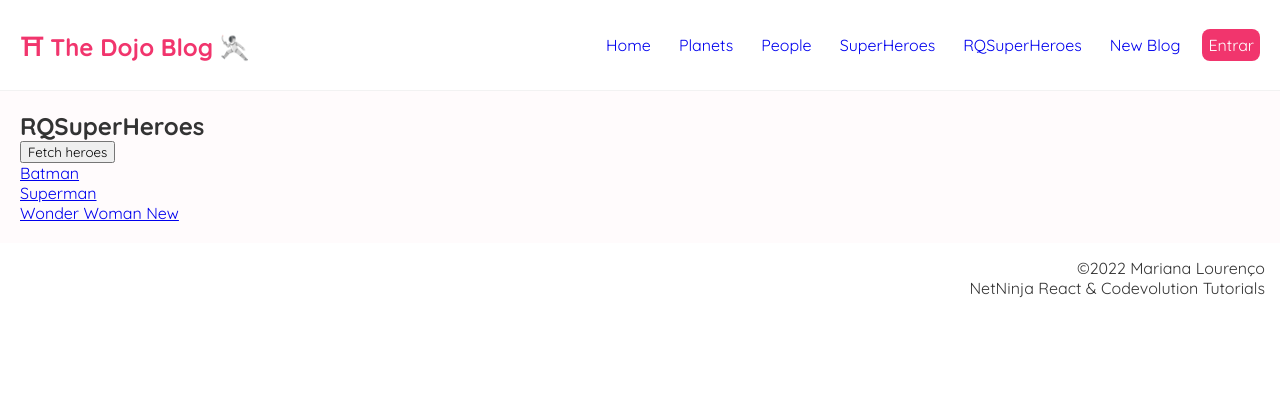
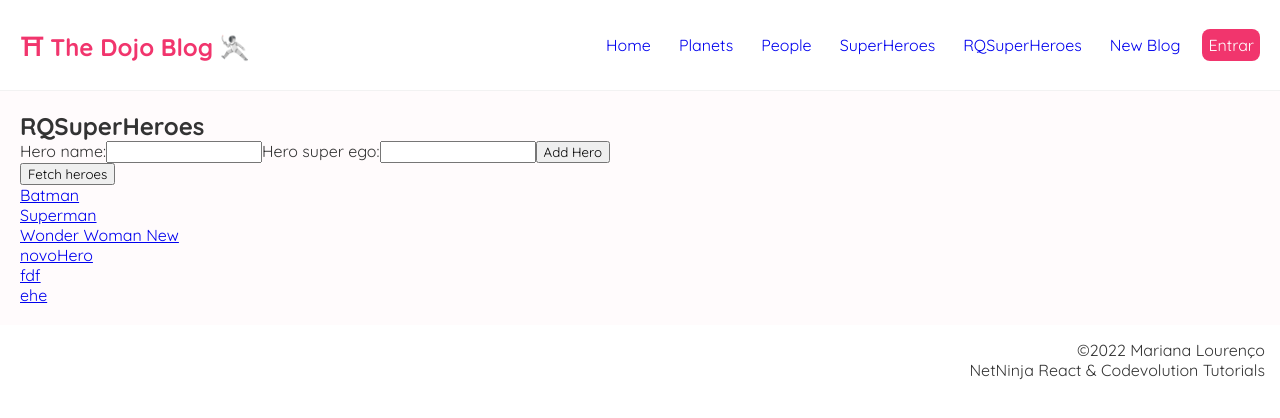
Before and after one commit to midlourenco/dojo-blog, a React (Create React App) app: page /rqsuperheroes in a window 1280 px wide. Shown: the top 418 px of the page. Built offline with nearby package versions, Linux system fonts and the light colour scheme; data requests are answered from the project's data file.

Commit message:
post query with react query

```diff
--- a/data/db.json
+++ b/data/db.json
@@ -46,6 +46,21 @@
       "id": 3,
       "name": "Wonder Woman New",
       "alterEgo": "Princess Diana"
+    },
+    {
+      "name": "novoHero",
+      "alterEgo": "NovoEgo",
+      "id": 4
+    },
+    {
+      "name": "fdf",
+      "alterEgo": "gds<",
+      "id": 5
+    },
+    {
+      "name": "ehe",
+      "alterEgo": "ooa",
+      "id": 6
     }
   ],
   "friends": [
@@ -71,7 +86,11 @@
   "channels": [
     {
       "id": "codevolution",
-      "courses": ["react", "vue", "angular"]
+      "courses": [
+        "react",
+        "vue",
+        "angular"
+      ]
     }
   ],
   "colors": [
--- a/src/hooks/useSuperHeroesData.js
+++ b/src/hooks/useSuperHeroesData.js
@@ -1,8 +1,14 @@
-import {useQuery } from "react-query"
+import {useQuery, useMutation } from "react-query"
 import axios from "axios"
 
 const fetchSuperHeroes = ()=>{
     return  axios.get('http://localhost:4000/superheroes')
+}
+
+
+const addSuperHeroes=(newHero)=>{
+    return  axios.post('http://localhost:4000/superheroes',newHero)
+
 }
 
 function useSuperHeroesData(onSuccess,onError) {
@@ -15,7 +21,14 @@ function useSuperHeroesData(onSuccess,onError) {
             onError,
         })
 
+}
 
+
+export const useAddSuperHeroData =()=>{
+    return useMutation(addSuperHeroes)
+}
+
+export default useSuperHeroesData
 
         //várias opções que se podem passar dentro do terceiro argumento:
     // return useQuery(
@@ -42,7 +55,3 @@ function useSuperHeroesData(onSuccess,onError) {
     //         // }
 
     //     })
-
-}
-
-export default useSuperHeroesData
--- a/src/pages/BlogDetails.js
+++ b/src/pages/BlogDetails.js
@@ -1,5 +1,5 @@
 import { useParams, useNavigate} from "react-router-dom";
-import useFetch from "../useFetch";
+import useFetch from "../hooks/useFetch";
 
 function BlogDetails() {
     const { id } = useParams()
--- a/src/pages/Home.js
+++ b/src/pages/Home.js
@@ -1,6 +1,6 @@
 import { useEffect, useState } from "react"
 import BlogList from "../components/BlogList";
-import useFetch from "../useFetch";
+import useFetch from "../hooks/useFetch";
 
 
 const Home = () => {
--- a/src/pages/RQSuperHeroes.js
+++ b/src/pages/RQSuperHeroes.js
@@ -1,6 +1,7 @@
+import { useState } from "react"
 import {useQuery} from "react-query"
 import axios from "axios"
-import useSuperHeroData from "../hooks/useSuperHeroesData"
+import useSuperHeroData, {useAddSuperHeroData} from "../hooks/useSuperHeroesData"
 import { Link } from "react-router-dom"
 
 const fetchSuperHeroes = ()=>{
@@ -8,6 +9,9 @@ const fetchSuperHeroes = ()=>{
 }
 
 function RQSuperHeros() {
+    const [heroName, setHeroName]=useState("")
+    const [heroEgo, setHeroEgo]=useState("")
+
     const onSuccess=(data)=>{
         console.log("Perform side effect after data fetching", data)
     }
@@ -17,10 +21,21 @@ function RQSuperHeros() {
 
     const {isLoading, data, isError, error, isFetching, refetch} = useSuperHeroData(onSuccess,onError)
 
+    const {mutate: addHero, isLoading: isLoadingOnAdding, isError: isErrorOnAdding,error: errorOnAdding} = useAddSuperHeroData()
+
+    const handleAddHeroClick=(e)=>{
+    //  e.preventDefault();
+    console.log(heroName, heroEgo )
+    const newHero = {name: heroName, alterEgo: heroEgo}
+    addHero(newHero)
+    setHeroName("")
+    setHeroEgo("")
+    }
+
     if(isLoading || isFetching){
         return <h2>Loading...</h2>
     }
-    if(isError){
+    if(isError ){
         return <h2>{error.message}</h2>
     }
 
@@ -28,6 +43,26 @@ function RQSuperHeros() {
     return (
         <>
             <h2>RQSuperHeroes</h2>
+            <div>
+                <label for="heroName">Hero name:</label>
+                <input
+                id="heroName"
+                type="text"
+                value={heroName}
+                onChange={(e)=>setHeroName(e.target.value)}
+                />
+                <label for="heroSuperEgo">Hero super ego:</label>
+                <input
+                id="heroSuperEgo"
+                type="text"
+                value={heroEgo}
+                onChange={(e)=>setHeroEgo(e.target.value)}
+                />
+                <button onClick={(e)=>handleAddHeroClick(e)} disabled={isLoadingOnAdding}> {isLoadingOnAdding? "Adding New Hero" :"Add Hero"}</button>
+                {isErrorOnAdding && <p style={{color:"red"}}>{errorOnAdding.message}</p>}
+
+            </div>
+
             <button onClick={refetch}>Fetch heroes</button>
             {data?.data.map((hero)=>{
                 return (
```
Also changed, not shown: src/hooks/useFetch.js (renamed from src/useFetch.js).
